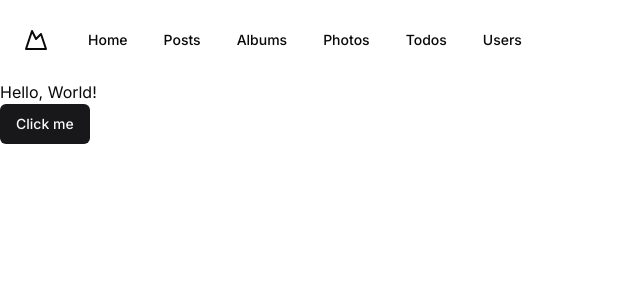
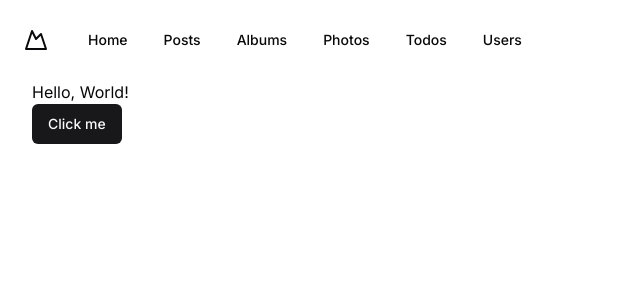
Before and after one commit to GetontoMoses/learning-nextjs, a Next.js app: page / in a window 1280 px wide. Shown: the top 300 px of the page, without its empty margins (0-640 px from the left). Built offline with nearby package versions, Linux system fonts and the light colour scheme.

Commit message:
refactor: Update layout to wrap children in a container for better styling consistency

```diff
--- a/app/layout.tsx
+++ b/app/layout.tsx
@@ -29,7 +29,7 @@ export default function RootLayout({
         )}
       >
         <Navbar />
-        {children}
+        <div className="container mx-auto">{children}</div>
       </body>
     </html>
   );
```
